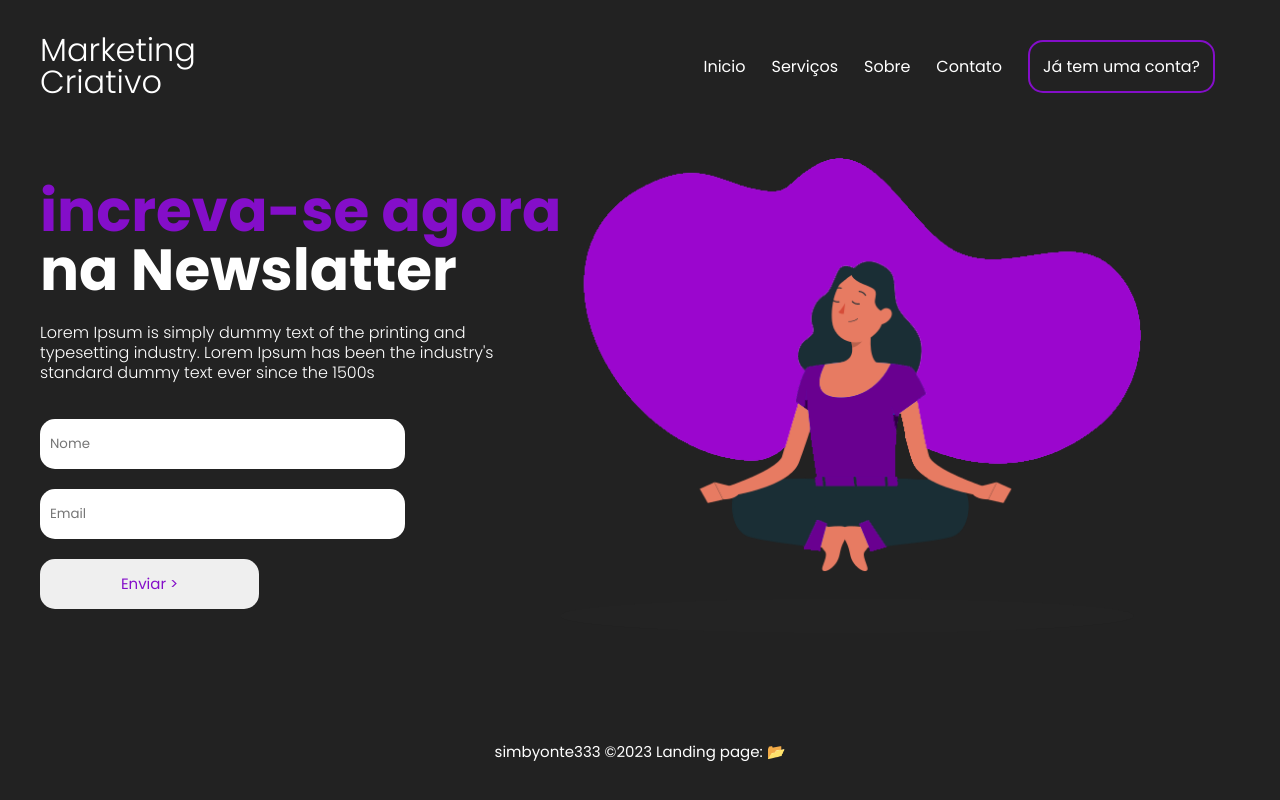
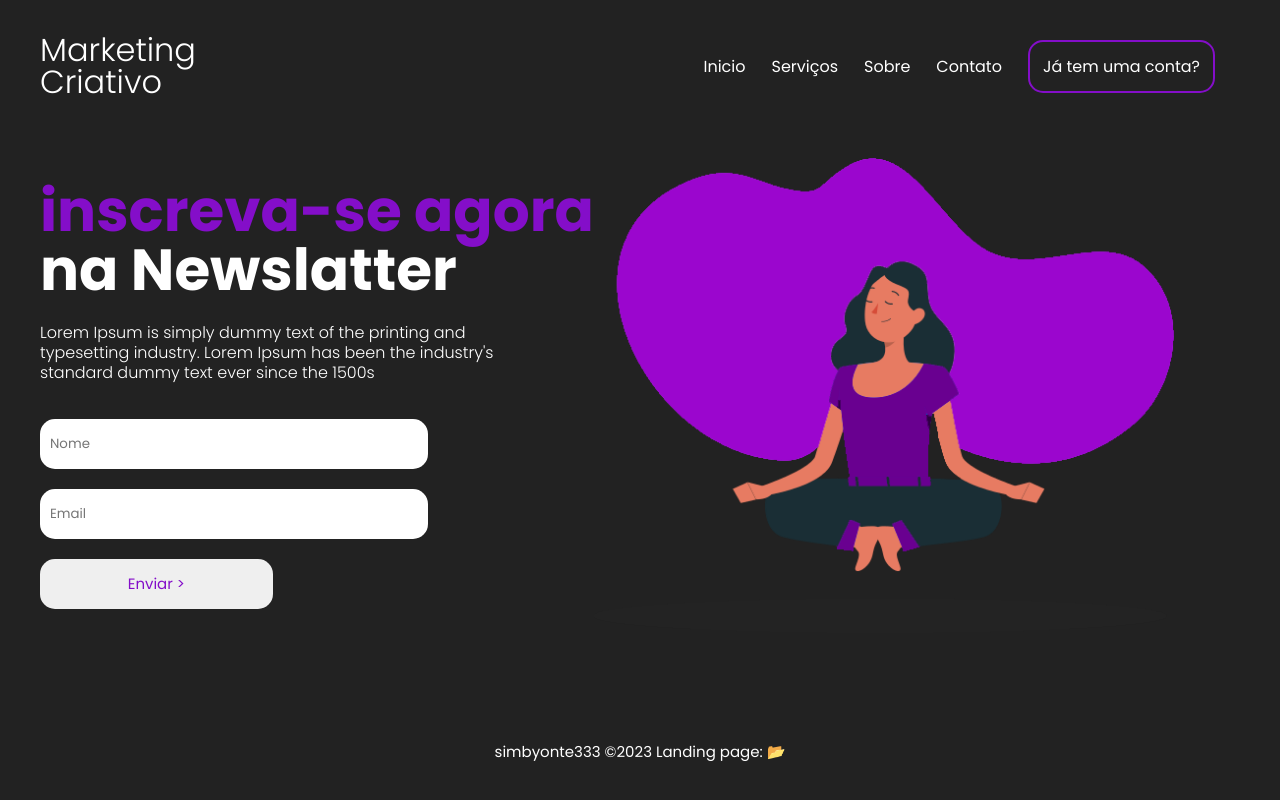
Before and after one commit to Samuel-Jordano/Landing-Page-Treino, a plain HTML site: page index.html in a window 1280 px wide. Drawn offline with Linux system fonts and the light colour scheme.

Commit message:
Erro na escrita corrigido

```diff
--- a/index.html
+++ b/index.html
@@ -28,7 +28,7 @@
 <!-- Conteudo do land -->
     <main>
         <aside>
-            <h2><span> increva-se agora </span></h2>
+            <h2><span> inscreva-se agora </span></h2>
             <h2>na Newslatter</h2>
             <p>
                 Lorem Ipsum is simply dummy text of the printing and typesetting industry. Lorem Ipsum has been the industry's standard dummy text ever since the 1500s
```
